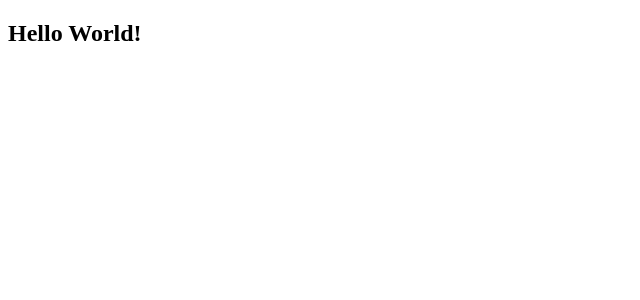
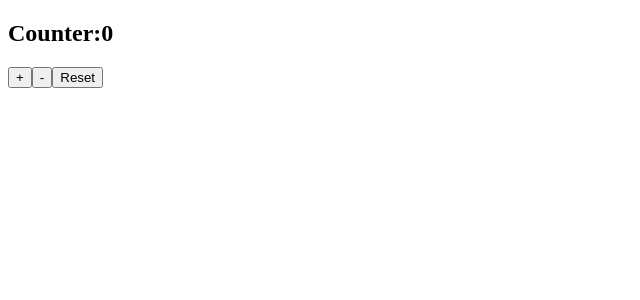
Before and after one commit to GiuseppeCrimi99/REACT, a React (Vite) app in the folder my-app/: page / in a window 1280 px wide. Shown: the top 300 px of the page, without its empty margins (0-640 px from the left). Built offline with nearby package versions, Linux system fonts and the light colour scheme.

Commit message:
first exercise of customHook

```diff
--- a/my-app/src/App.jsx
+++ b/my-app/src/App.jsx
@@ -1,11 +1,10 @@
-import { Hello } from "./Hello";
+import Counter from "./Counter";
+
 
 export function App (){
     return(
         <div>
-
-                 <Hello />
-
+        <Counter/>
 
         </div>
     )
--- /dev/null
+++ b/my-app/src/Counter.jsx
@@ -0,0 +1,17 @@
+import useCounter from "./UseCounter";
+
+const Counter=({initialValue=0})=>{
+    const{count, onIncrement,onDecrement,onReset}=useCounter(initialValue)
+
+    return(
+        <>
+            <h2>Counter:{count}</h2>
+            <button onClick={onIncrement}>+</button>
+            <button onClick={onDecrement}>-</button>
+            <button onClick={onReset}>Reset</button>
+        </>
+    )
+}
+
+
+export default Counter
--- a/my-app/src/Hello.jsx
+++ /dev/null
@@ -1,3 +0,0 @@
-export function Hello(){
-    return <h2> Hello World!</h2>
-}
--- /dev/null
+++ b/my-app/src/UseCounter.jsx
@@ -0,0 +1,24 @@
+import { useState } from "react";
+
+const useCounter = ({ initialValue = 0 }) => {
+  const [count, setCount] = useState(initialValue);
+
+  const handleIncrement = () => {
+    setCount((c) => c + 1);
+  };
+  const handleDecrement = () => {
+    setCount((c) => c - 1);
+  };
+
+  const handleReset = () => {
+    setCount(initialValue);
+  };
+
+  return {
+    count: count,
+    onIncrement: handleIncrement,
+    onDecrement: handleDecrement,
+    onReset: handleReset,
+  };
+};
+export default useCounter;
--- a/my-app/src/index.jsx
+++ b/my-app/src/index.jsx
@@ -1,4 +1,4 @@
-import { Hello } from "./Hello"
+
 import { App } from "./App"
 import {createRoot} from "react-dom/client"
 const rootElement= document.getElementById("root")
```
